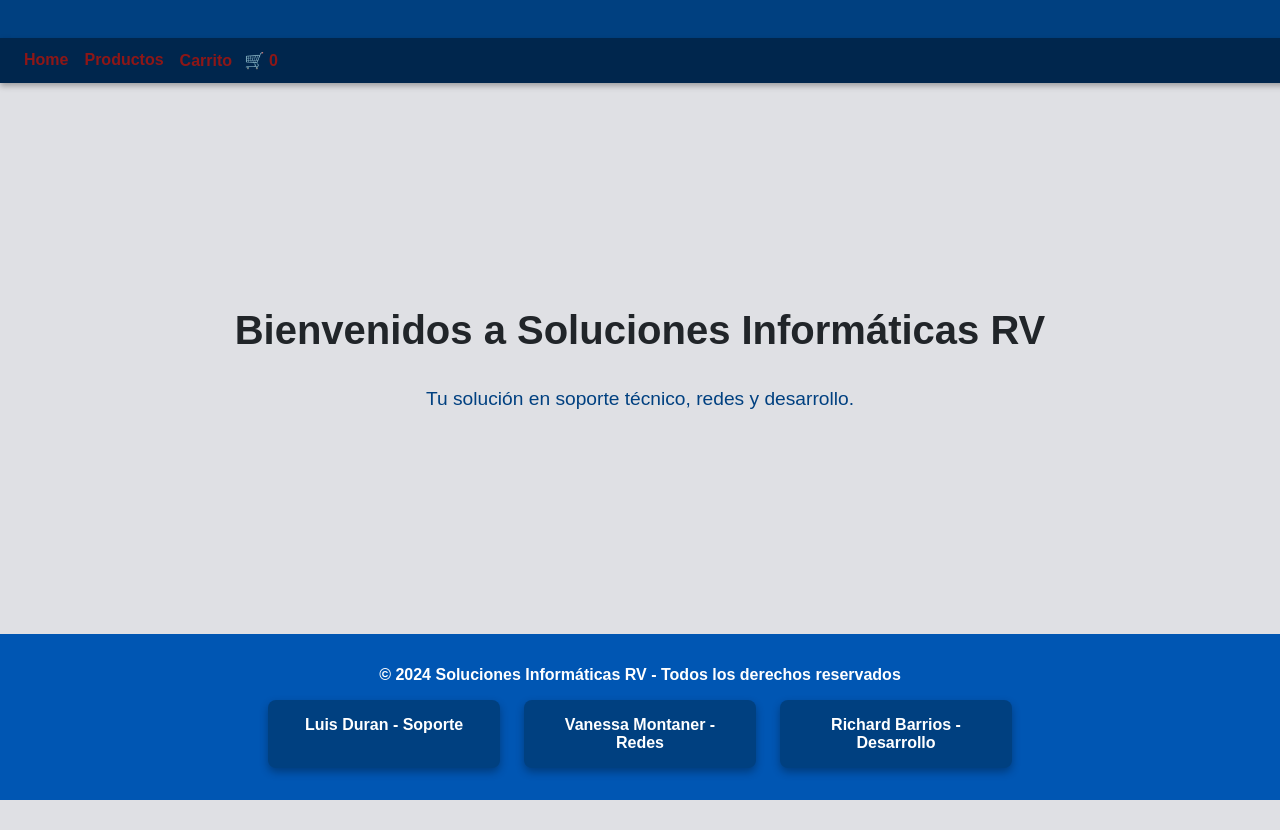
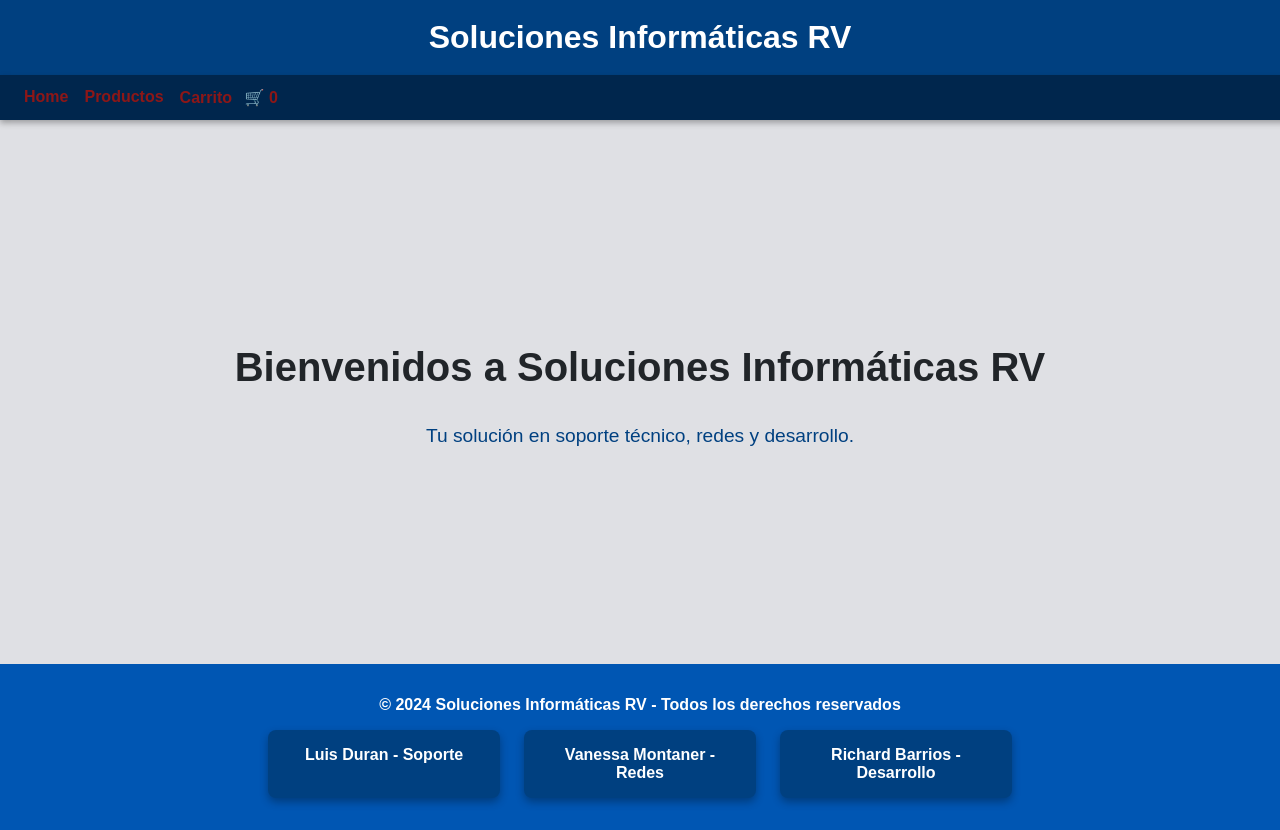
Before and after one commit to fennix530/Proyecto_soluciones_informaticas_rv, a React (Vite) app: page / in a window 1280 px wide. Shown: the top 830 px of the page. Before the commit the page ends 800 px from the top, so only its background shows below. Built offline with nearby package versions, Linux system fonts and the light colour scheme.

Commit message:
corregir 5

```diff
--- a/src/components/Header.jsx
+++ b/src/components/Header.jsx
@@ -1,7 +1,7 @@
 export default function Header() {
   return (
     <header className="header">
-      <h1></h1>
+      <h1>Soluciones Informáticas RV</h1>
     </header>
   );
 }
```
